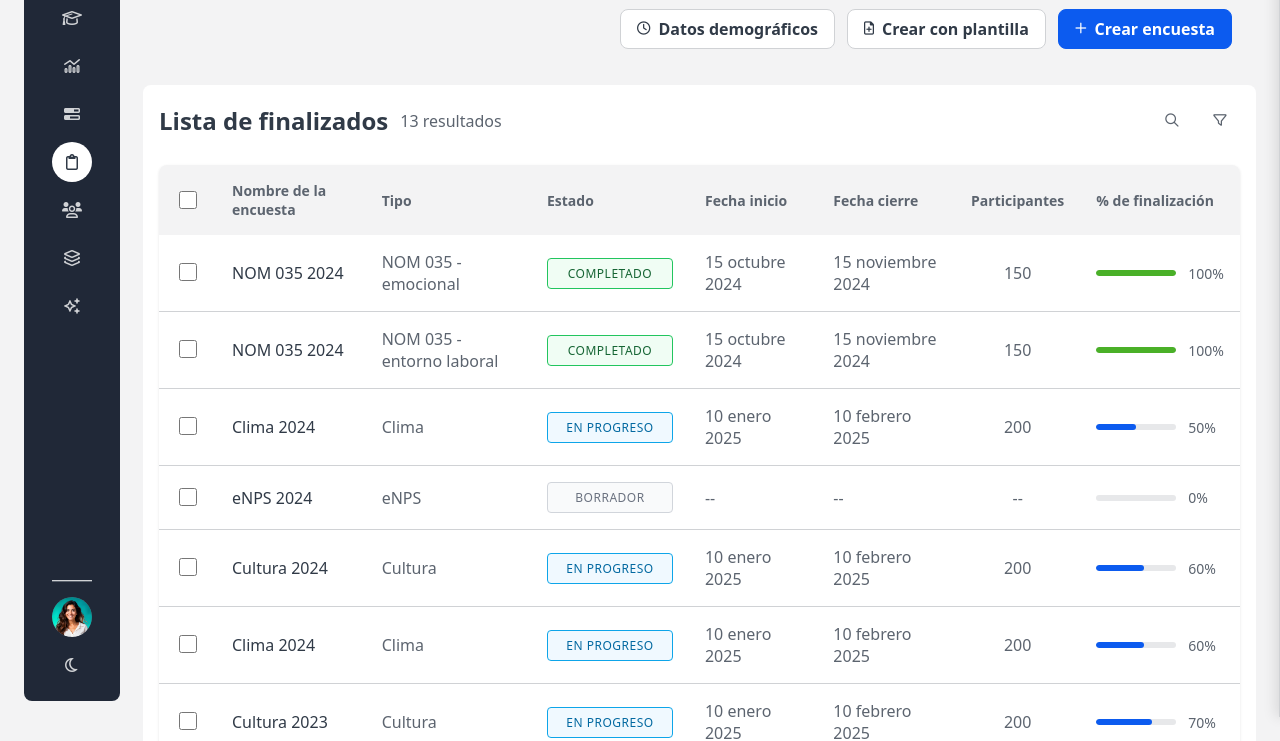
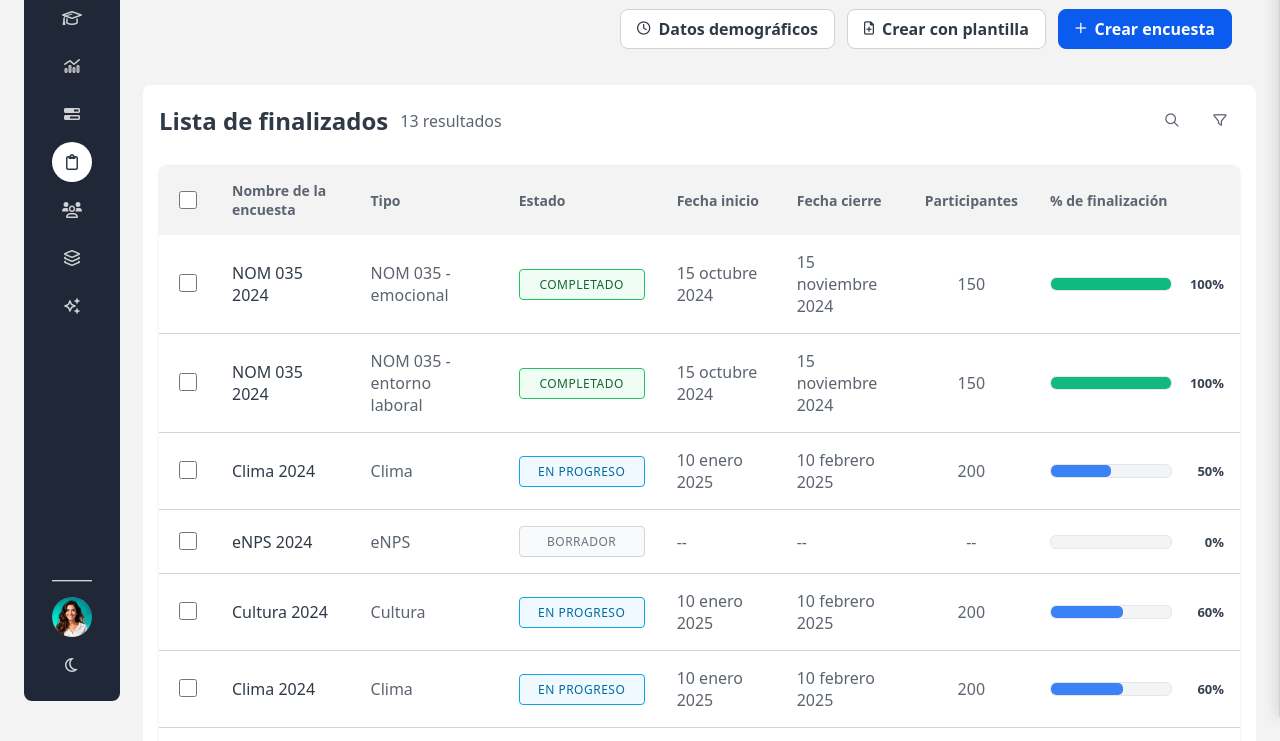
Before and after one commit to elkingarcia22/Nom-035, a plain HTML site: page template-ubits/encuestas.html in a window 1280 px wide. Shown: the part 83-824 px from the top of the page. Drawn offline with Linux system fonts and the light colour scheme.

Commit message:
feat: Mejorar barras de progreso para mayor proporcionalidad y sobriedad
Mejoras implementadas:

1. Tamaño más grande y proporcional:
   - Ancho: 80px → 120px (50% más ancho)
   - Alto: 6px → 12px (100% más alto)
   - Mejor proporción visual

2. Diseño más sobrio y profesional:
   - Fondo: Gris claro (#f3f4f6) con borde sutil
   - Border radius: 6px para esquinas más suaves
   - Borde: 1px sólido (#e5e7eb) para definición

3. Colores mejorados:
   - Completado: Verde sólido (#10b981)
   - En progreso: Azul sólido (#3b82f6)
   - Borrador: Gris medio (#9ca3af)
   - Colores más saturados y profesionales

4. Texto optimizado:
   - Font size: 14px → 13px (más compacto)
   - Font weight: 500 → 600 (más legible)
   - Min-width: 35px → 40px (mejor alineación)
   - Text-align: right (alineación consistente)

5. Mejoras visuales:
   - Transición suave mantenida
   - Border radius interno ajustado
   - Mejor contraste y legibilidad
   - Apariencia más moderna y limpia

Beneficios:
- Barras más visibles y proporcionales
- Diseño más profesional y sobrio
- Mejor legibilidad de porcentajes
- Apariencia más moderna y consistente

```diff
--- a/template-ubits/encuestas.html
+++ b/template-ubits/encuestas.html
@@ -234,38 +234,40 @@
         }
 
         .progress-bar {
-            width: 80px;
-            height: 6px;
-            background: var(--ubits-bg-3);
-            border-radius: 3px;
+            width: 120px;
+            height: 12px;
+            background: #f3f4f6;
+            border-radius: 6px;
             overflow: hidden;
             position: relative;
+            border: 1px solid #e5e7eb;
         }
 
         .progress-fill {
             height: 100%;
-            background: var(--ubits-accent-brand);
-            border-radius: 3px;
+            background: #3b82f6;
+            border-radius: 5px;
             transition: width 0.3s ease;
         }
 
         .progress-fill.completed {
-            background: var(--ubits-feedback-accent-success);
+            background: #10b981;
         }
 
         .progress-fill.in-progress {
-            background: var(--ubits-accent-brand);
+            background: #3b82f6;
         }
 
         .progress-fill.draft {
-            background: var(--ubits-bg-3);
+            background: #9ca3af;
         }
 
         .progress-text {
-            color: var(--ubits-fg-1-medium);
-            font-size: 14px;
-            font-weight: 500;
-            min-width: 35px;
+            color: #374151;
+            font-size: 13px;
+            font-weight: 600;
+            min-width: 40px;
+            text-align: right;
         }
 
         /* Checkboxes mejorados */
```
Also changed, not shown: template-ubits/resultados-nom035.html (+14 -5 lines).
